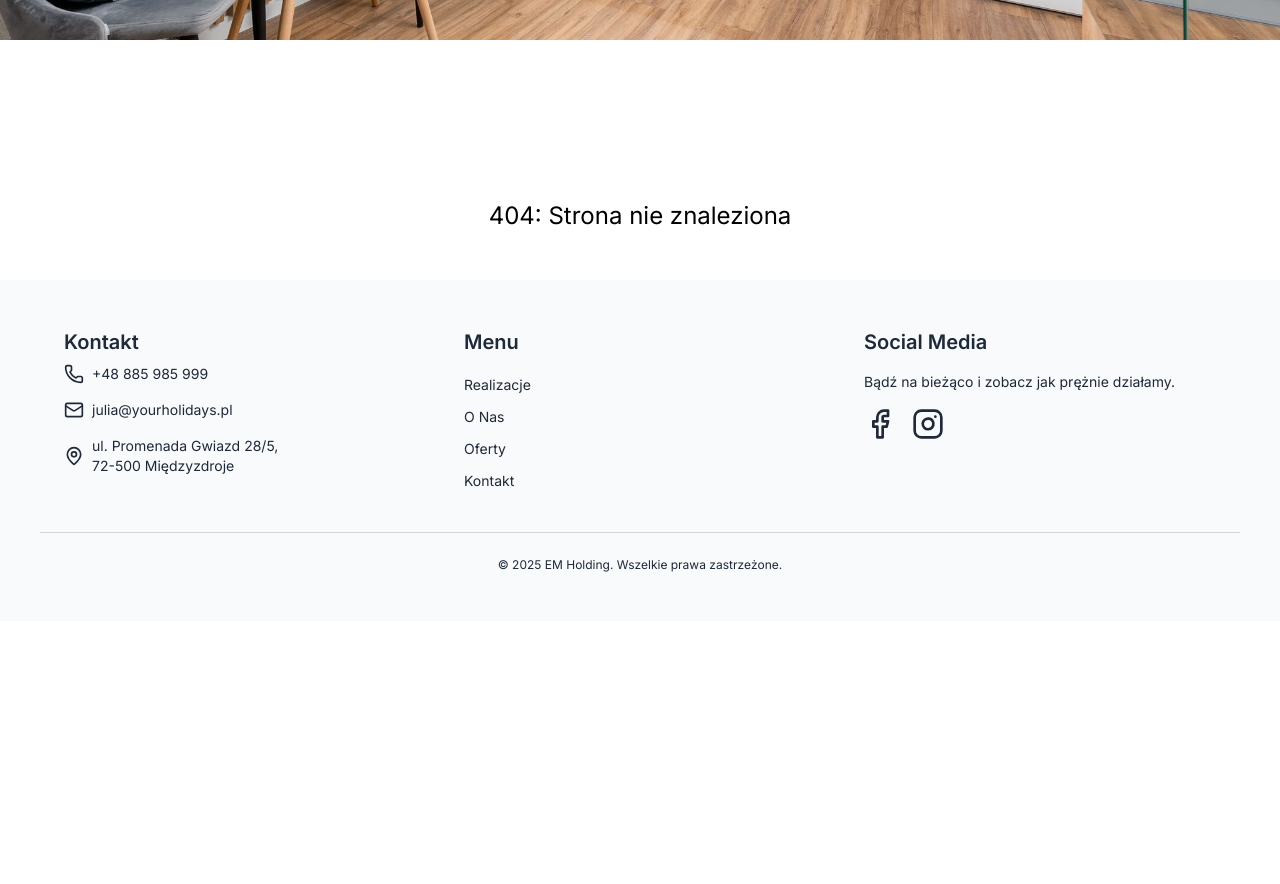
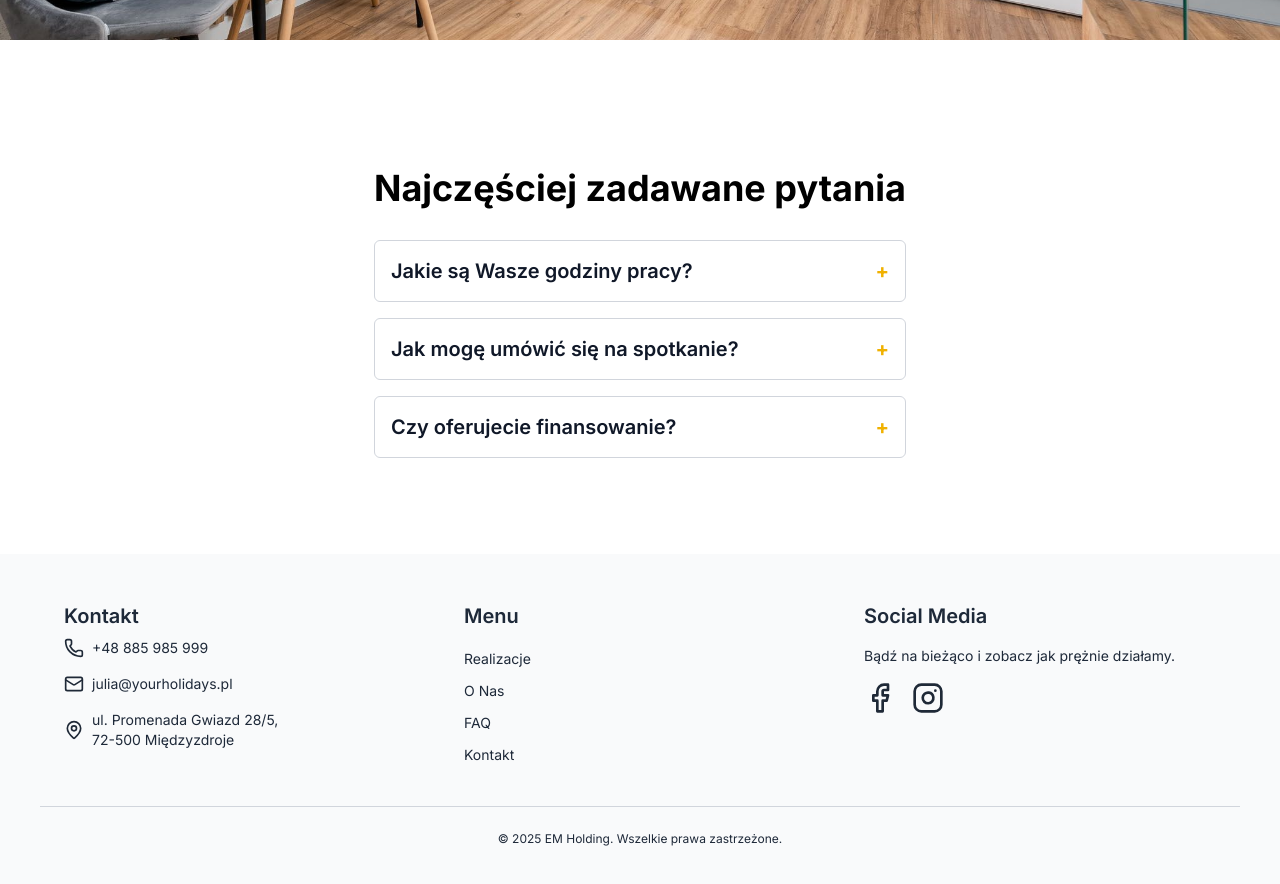
Before and after one commit to karol-wojak/real_estate_website, a React (Vite) app: page /real_estate_website/faq in a window 1280 px wide. Shown: the part 620-1504 px from the top of the page. Before the commit the page ends 1241 px from the top, so only its background shows below. Built offline with nearby package versions, Linux system fonts and the light colour scheme.

Commit message:
Add FAQ component and update navigation and footer to include FAQ section

```diff
--- a/src/App.jsx
+++ b/src/App.jsx
@@ -6,8 +6,9 @@ import logo from './assets/logo.jpg';
 
 import Navigation from './components/Navigation.jsx';
 import HeroCarousel from './components/HeroCarousel.jsx'; //
+import PortfolioPage from './pages/Portfolio.jsx';
 import AboutUsPage from './pages/AboutUs.jsx';
-import PortfolioPage from './pages/Portfolio.jsx';
+import FAQ from './components/FAQ.jsx';
 import OffersPage from './pages/Offers.jsx';
 import ContactPage from './pages/Contact.jsx';
 import ProjectDetailPage from './pages/ProjectDetailPage.jsx';
@@ -210,15 +211,17 @@ const App = () => {
                             <div id="about-section">
                                 <AboutUsPage />
                             </div>
+                            <div id="faq-section">
+                                <FAQ />
+                            </div>
                             {/* <div id="offers-section">
                                 <OffersPage offers={currentOffers} />
                             </div> */}
                         </div>
                     } />
                     <Route path="/contact" element={<ContactPage />} />
-
                     <Route path="/projects/:projectId" element={<ProjectDetailPage portfolioProjects={portfolioProjects} />} />
-
+                    <Route path="/faq" element={<FAQ />} />
                     <Route path="*" element={<h2 className="text-center text-2xl mt-20">404: Strona nie znaleziona</h2>} />
                 </Routes>
             </main>
--- /dev/null
+++ b/src/components/FAQ.jsx
@@ -0,0 +1,51 @@
+// src/components/FAQ.jsx
+import React, { useState } from 'react';
+
+const faqData = [
+  {
+    question: "Jakie są Wasze godziny pracy?",
+    answer: "Jesteśmy dostępni od poniedziałku do piątku w godzinach 9:00 - 18:00.",
+  },
+  {
+    question: "Jak mogę umówić się na spotkanie?",
+    answer: "Możesz skontaktować się z nami telefonicznie lub poprzez formularz kontaktowy na stronie.",
+  },
+  {
+    question: "Czy oferujecie finansowanie?",
+    answer: "Tak, współpracujemy z bankami i doradcami finansowymi, którzy pomogą w uzyskaniu kredytu.",
+  },
+  // Dodaj kolejne pytania według potrzeby
+];
+
+const FAQ = () => {
+  const [openIndex, setOpenIndex] = useState(null);
+
+  const toggleFAQ = (index) => {
+    setOpenIndex(openIndex === index ? null : index);
+  };
+
+  return (
+    <section id="faq-section" className="max-w-5xl mx-auto px-4 py-12">
+      <h2 className="text-3xl md:text-4xl font-extrabold text-center mb-8">Najczęściej zadawane pytania</h2>
+      <div className="space-y-4">
+        {faqData.map((item, index) => (
+          <div
+            key={index}
+            className="border border-gray-300 rounded-md p-4 cursor-pointer transition-shadow hover:shadow-md"
+            onClick={() => toggleFAQ(index)}
+          >
+            <h3 className="text-xl font-semibold text-gray-900 flex justify-between items-center">
+              {item.question}
+              <span className="text-yellow-500 font-bold">{openIndex === index ? '-' : '+'}</span>
+            </h3>
+            {openIndex === index && (
+              <p className="mt-2 text-gray-700">{item.answer}</p>
+            )}
+          </div>
+        ))}
+      </div>
+    </section>
+  );
+};
+
+export default FAQ;
--- a/src/components/Footer.jsx
+++ b/src/components/Footer.jsx
@@ -10,7 +10,8 @@ const Footer = () => {
     const menuItems = [
         { name: 'Realizacje', path: '/#portfolio-section', type: 'hash' },
         { name: 'O Nas', path: '/#about-section', type: 'hash' },
-        { name: 'Oferty', path: '/#offers-section', type: 'hash' },
+        { name: 'FAQ', path: '/#faq-section', type: 'hash' },
+        // { name: 'Oferty', path: '/#offers-section', type: 'hash' },
         { name: 'Kontakt', path: '/contact', type: 'link' },
     ];
 
@@ -89,10 +90,10 @@ const Footer = () => {
                     {/* CHANGED: p font size to text-sm */}
                     <p className="mb-4 text-sm text-gray-800">Bądź na bieżąco i zobacz jak prężnie działamy.</p>
                     <div className="flex space-x-4">
-                        <a href="#" target="_blank" aria-label="Facebook" className="hover:opacity-75 transition-opacity duration-200">
+                        <a href="https://www.facebook.com/" target="_blank" aria-label="Facebook" className="hover:opacity-75 transition-opacity duration-200">
                             <Facebook className="w-6 h-6 sm:w-8 sm:h-8" color={iconDarkGrayColor} /> {/* Reduced icon size for mobile */}
                         </a>
-                        <a href="#" target="_blank" aria-label="Instagram" className="hover:opacity-75 transition-opacity duration-200">
+                        <a href="https://www.instagram.com/" target="_blank" aria-label="Instagram" className="hover:opacity-75 transition-opacity duration-200">
                             <Instagram className="w-6 h-6 sm:w-8 sm:h-8" color={iconDarkGrayColor} /> {/* Reduced icon size for mobile */}
                         </a>
                     </div>
--- a/src/components/Navigation.jsx
+++ b/src/components/Navigation.jsx
@@ -10,7 +10,8 @@ const Navigation = ({ isMobileMenuOpen, toggleMobileMenu, logo }) => {
     const navItems = [
         { name: 'Realizacje', path: '/#portfolio-section', type: 'hash' },
         { name: 'O Nas', path: '/#about-section', type: 'hash' },
-        { name: 'Oferty', path: '/#offers-section', type: 'hash' },
+        // { name: 'Oferty', path: '/#offers-section', type: 'hash' },
+        { name: 'FAQ', path: '/#faq-section', type: 'hash' },
         { name: 'Kontakt', path: '/contact', type: 'link' },
     ];
 
```
